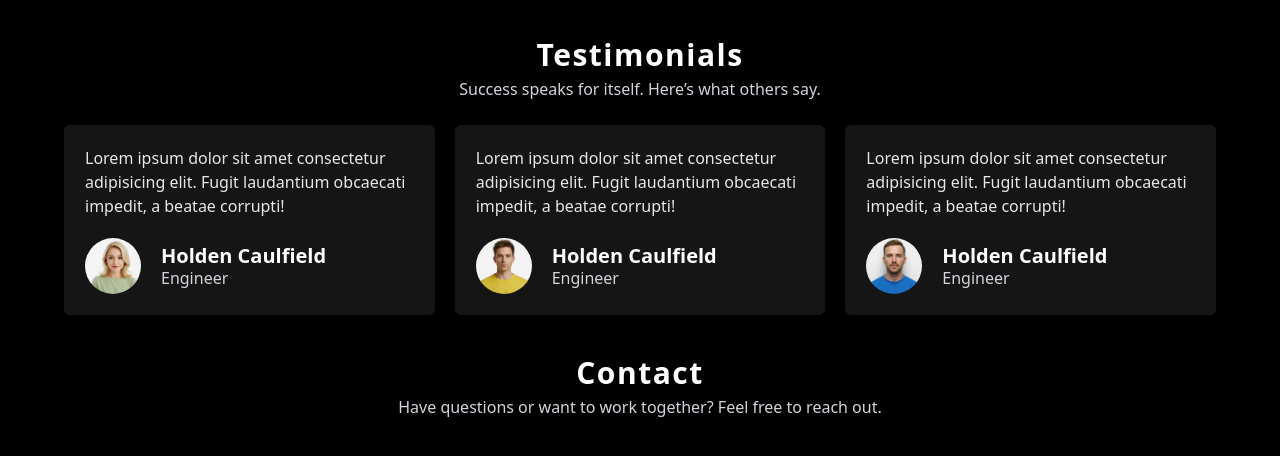
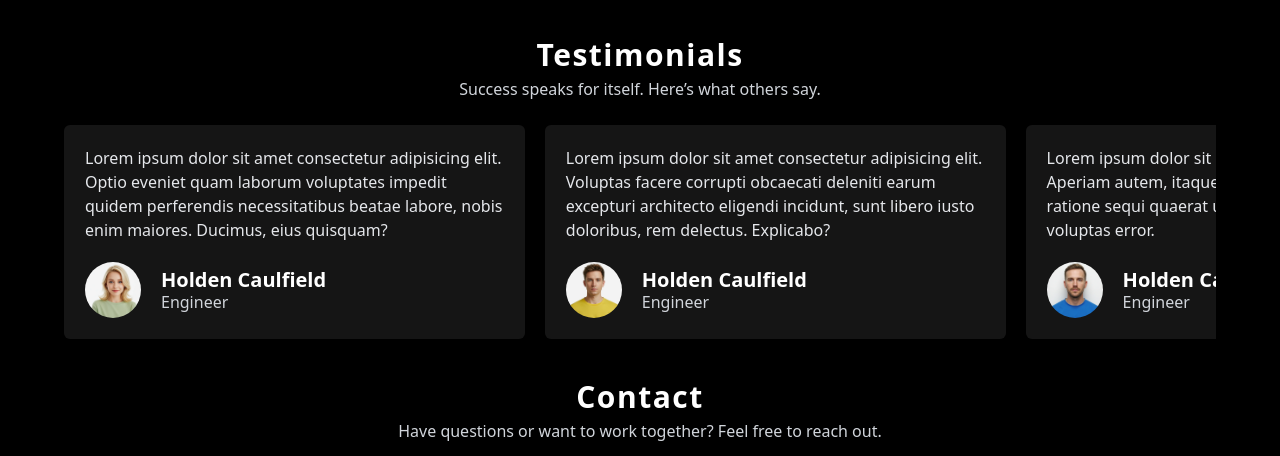
Before and after one commit to Salman-3031/salloo.dev, a website: page index.html in a window 1280 px wide. Shown: the part 2917-3373 px from the top of the page. Drawn offline with Linux system fonts and the light colour scheme.

Commit message:
first commmit

```diff
--- a/index.html
+++ b/index.html
@@ -12,6 +12,7 @@
 
 <body>
   <main class="bg-black" id="main">
+
     <!------------------------------ hero-section start here  --------------------------->
     <!-- bg-center md:bg-[100px_-100px] lg:bg-[100px_-200px] -->
     <section id="heroSection"
@@ -23,6 +24,8 @@
           class="text-2xl font-bold tracking-wider transition duration-500 hover:text-green-400 hover:-translate-y-px hover:translate-x-px hover:text-shadow-[0px_0px_2px] shadow-green-400">
           <h1>Portfolio</h1>
         </a>
+
+
 
         <!-- Desktop Navigation start here (hidden on mobile) -->
         <nav class="hidden md:flex gap-5">
@@ -587,10 +590,10 @@
 
     <!-------------------------- Services section end here  ------------------------->
 
-    <!-- testimonial section start here  -->
+    <!------------------------- testimonial section start here  ----------------------------->
     <section id="testimonialSection" class="text-white px-4 md:px-16">
       <div class="contact-hero text-center py-0 mt-5 ">
-        <h2 class="text-2xl md:text-3xl tracking-wider font-semibold">
+        <h2 class="text-2xl md:text-3xl tracking-wider font-semibold ">
           Testimonials
         </h2>
         <p class="md:px-[10%] px-0 md:my-1 text-gray-300">
@@ -599,15 +602,13 @@
       </div>
 
       <!-- testimonial container start here  -->
-      <div class="testimonial-con py-5   grid grid-cols-1 sm:grid-cols-2 md:grid-cols-3 gap-5">
+      <div style="scrollbar-width: none;" class="testimonial-con py-5 flex gap-5 overflow-x-scroll snap-mandatory snap-x">
         <!-- card 1  -->
         <div
-          class="card border border-transparent hover:border hover:border-green-400 transition duration-500 p-5 bg-[#151515] rounded-md">
-          <p class="text-gray-200">Lorem ipsum dolor sit amet consectetur adipisicing elit. Fugit laudantium obcaecati
-            impedit, a beatae
-            corrupti!</p>
+          class="card border border-transparent hover:border hover:border-green-400 transition duration-500 p-5 bg-[#151515] rounded-md flex-grow-0 flex-shrink-0 basis-full sm:basis-[45%] md:basis-2/5 snap-start">
+          <p class="text-gray-200">Lorem ipsum dolor sit amet consectetur adipisicing elit. Optio eveniet quam laborum voluptates impedit quidem perferendis necessitatibus beatae labore, nobis enim maiores. Ducimus, eius quisquam?</p>
           <div class="flex items-center gap-5 mt-5">
-            <img class="w-14 h-14 object-cover rounded-full" src="./src/assets/images/person/person-f-12.webp"
+            <img loading="lazy" class="w-14 h-14 object-cover rounded-full" src="./src/assets/images/person/person-f-12.webp"
               alt="user">
             <div>
               <h3 class="text-xl font-semibold -mb-1">Holden Caulfield</h3>
@@ -618,12 +619,10 @@
 
         <!-- card 2  -->
         <div
-          class="card border border-transparent hover:border hover:border-green-400 transition duration-500 p-5 bg-[#151515] rounded-md">
-          <p class="text-gray-200">Lorem ipsum dolor sit amet consectetur adipisicing elit. Fugit laudantium obcaecati
-            impedit, a beatae
-            corrupti!</p>
+          class="card border border-transparent hover:border hover:border-green-400 transition duration-500 p-5 bg-[#151515] rounded-md flex-grow-0 flex-shrink-0 basis-full sm:basis-[45%] md:basis-2/5 snap-start">
+          <p class="text-gray-200">Lorem ipsum dolor sit amet consectetur adipisicing elit. Voluptas facere corrupti obcaecati deleniti earum excepturi architecto eligendi incidunt, sunt libero iusto doloribus, rem delectus. Explicabo?</p>
           <div class="flex items-center gap-5 mt-5">
-            <img class="w-14 h-14 object-cover rounded-full" src="./src/assets/images/person/person-m-12.webp"
+            <img loading="lazy" class="w-14 h-14 object-cover rounded-full" src="./src/assets/images/person/person-m-12.webp"
               alt="user">
             <div>
               <h3 class="text-xl font-semibold -mb-1">Holden Caulfield</h3>
@@ -634,12 +633,23 @@
 
         <!-- card 3 -->
         <div
-          class="card border border-transparent hover:border hover:border-green-400 transition duration-500 p-5 bg-[#151515] rounded-md">
-          <p class="text-gray-200">Lorem ipsum dolor sit amet consectetur adipisicing elit. Fugit laudantium obcaecati
-            impedit, a beatae
-            corrupti!</p>
+          class="card border border-transparent hover:border hover:border-green-400 transition duration-500 p-5 bg-[#151515] rounded-md flex-grow-0 flex-shrink-0 basis-full sm:basis-[45%] md:basis-2/5 snap-start">
+          <p class="text-gray-200">Lorem ipsum dolor sit amet consectetur adipisicing elit. Aperiam autem, itaque repellat id, enim fuga magni, ratione sequi quaerat ullam delectus commodi aut voluptas error.</p>
           <div class="flex items-center gap-5 mt-5">
-            <img class="w-14 h-14 object-cover rounded-full" src="./src/assets/images/person/person-m-9.webp"
+            <img loading="lazy" class="w-14 h-14 object-cover rounded-full" src="./src/assets/images/person/person-m-9.webp"
+              alt="user">
+            <div>
+              <h3 class="text-xl font-semibold -mb-1">Holden Caulfield</h3>
+              <h6 class="text-gray-300">Engineer</h6>
+            </div>
+          </div>
+        </div>
+        <!-- card 4  -->
+        <div
+          class="card border border-transparent hover:border hover:border-green-400 transition duration-500 p-5 bg-[#151515] rounded-md flex-grow-0 flex-shrink-0 basis-full sm:basis-[45%] md:basis-2/5 snap-start">
+          <p class="text-gray-200">Lorem, ipsum dolor sit amet consectetur adipisicing elit. Officiis mollitia, aut pariatur suscipit corrupti tempore neque placeat non, expedita deserunt delectus voluptas. Quae, aliquid quasi.</p>
+          <div class="flex items-center gap-5 mt-5">
+            <img loading="lazy" class="w-14 h-14 object-cover rounded-full" src="./src/assets/images/person/person-m-13.webp"
               alt="user">
             <div>
               <h3 class="text-xl font-semibold -mb-1">Holden Caulfield</h3>
--- a/src/assets/js/script.js
+++ b/src/assets/js/script.js
@@ -41,3 +41,7 @@ mobileLinks.forEach(link => {
 const switchColors = () =>{
   // document.documentElement.classList.toggle('dark');
 };
+// const emoji = document.getElementById('emoji')
+// document.onmousemove = (e)=>{
+//   emoji.style.transform = `translate(${e.pageX}px, ${e.pageY}px)`;
+// }
```
Also changed, not shown: README.md, style.css.
